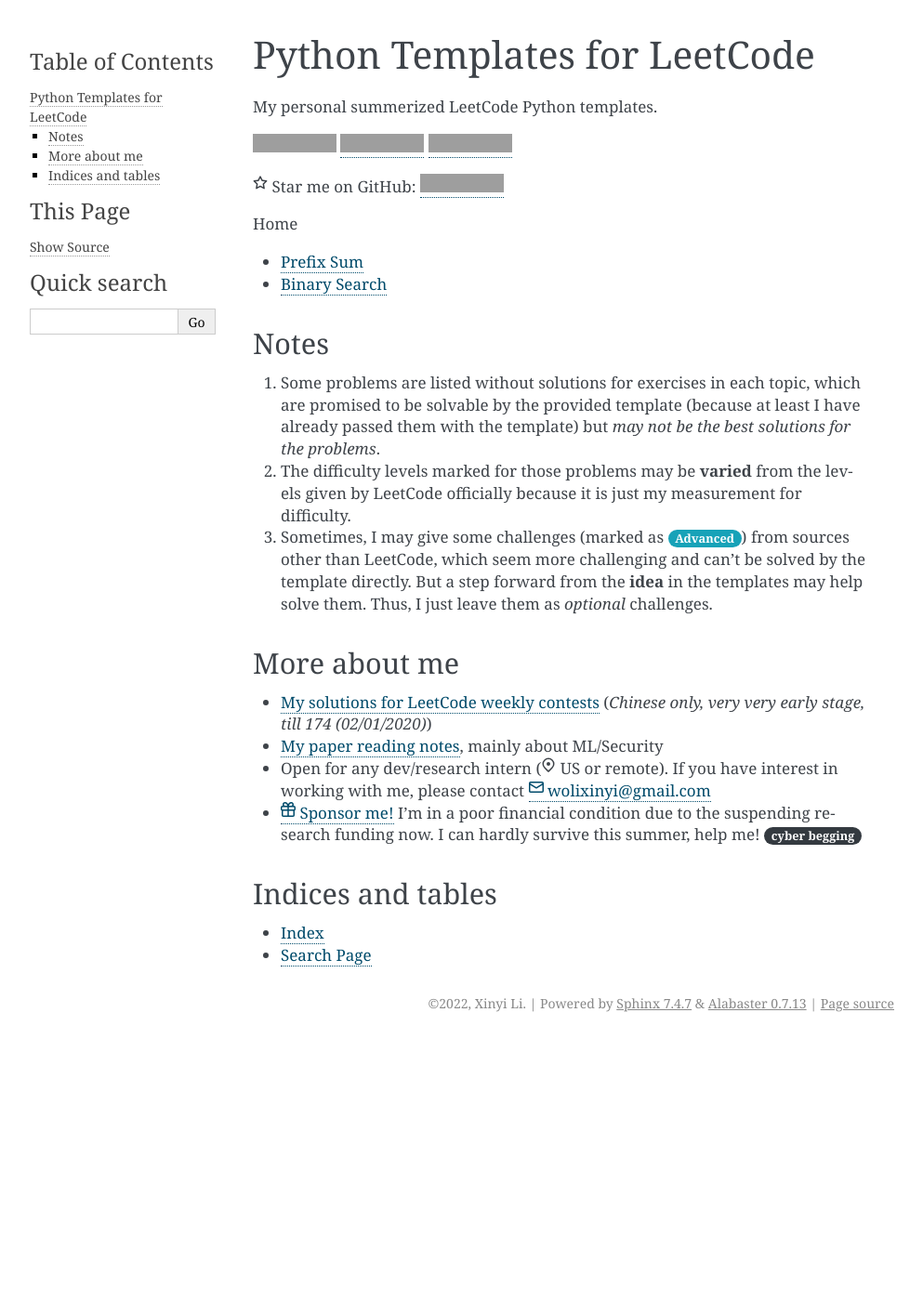
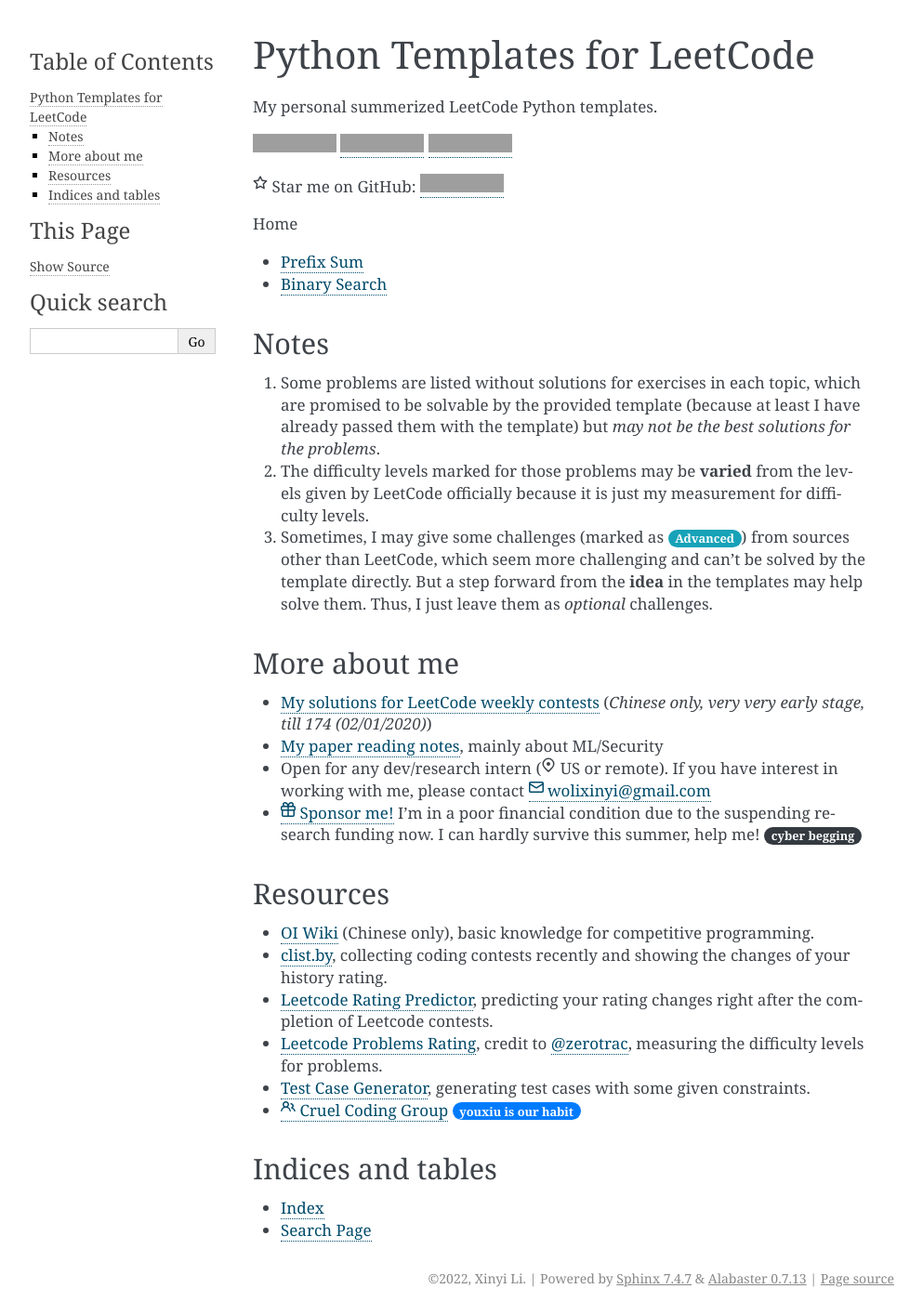
Before and after one commit to li-xin-yi/lctemplates, a Sphinx documentation site: the page built from docs/source/index.md, in a window 1280 px wide. Shown: the whole page at 93% size, without its empty margins (148-1141 px from the left). Built offline with Sphinx 7.4.7, drawn with Linux system fonts in a browser that asks for light colours; before the commit the page ends 1119 px from its top, so only the background shows below that; grey boxes are pictures that could not be loaded.

Commit message:
Update index.md

```diff
--- a/docs/source/index.md
+++ b/docs/source/index.md
@@ -22,7 +22,7 @@
 ## Notes
 
 1. Some problems are listed without solutions for exercises in each topic, which are promised to be solvable by the provided template (because at least I have already passed them with the template) but *may not be the best solutions for the problems*.
-2. The difficulty levels marked for those problems may be **varied** from the levels given by LeetCode officially because it is just my measurement for difficulty.
+2. The difficulty levels marked for those problems may be **varied** from the levels given by LeetCode officially because it is just my measurement for difficulty levels.
 3. Sometimes, I may give some challenges (marked as {badge}`Advanced,badge-info badge-pill`) from sources other than LeetCode, which seem more challenging and can't be solved by the template directly. But a step forward from the **idea** in the templates may help solve them. Thus, I just leave them as *optional* challenges.
 
 ## More about me
@@ -32,6 +32,14 @@
 - Open for any dev/research intern ({opticon}`location` US or remote). If you have interest in working with me, please contact [{opticon}`mail` wolixinyi@gmail.com](mailto:wolixinyi@gmail.com)
 - [{opticon}`gift` Sponsor me!](https://github.com/sponsors/li-xin-yi) I'm in a poor financial condition due to the suspending research funding now. I can hardly survive this summer, help me! {badge}`cyber begging,badge-dark badge-pill`
 
+## Resources
+
+- [OI Wiki](https://oi-wiki.org/) (Chinese only), basic knowledge for competitive programming.
+- [clist.by](https://clist.by/), collecting coding contests recently and showing the changes of your history rating.
+- [Leetcode Rating Predictor](https://lcpredictor.herokuapp.com/), predicting your rating changes right after the completion of Leetcode contests.
+- [Leetcode Problems Rating](https://zerotrac.github.io/leetcode_problem_rating/), credit to [@zerotrac](https://leetcode.cn/u/zerotrac2/), measuring the difficulty levels for problems.
+- [Test Case Generator](http://generatortestcase.herokuapp.com/), generating test cases with some given constraints.
+- [{opticon}`people` Cruel Coding Group](http://board.cruelcoding.com/) {badge}`youxiu is our habit, badge-primary badge-pill`
 
 
 
```
